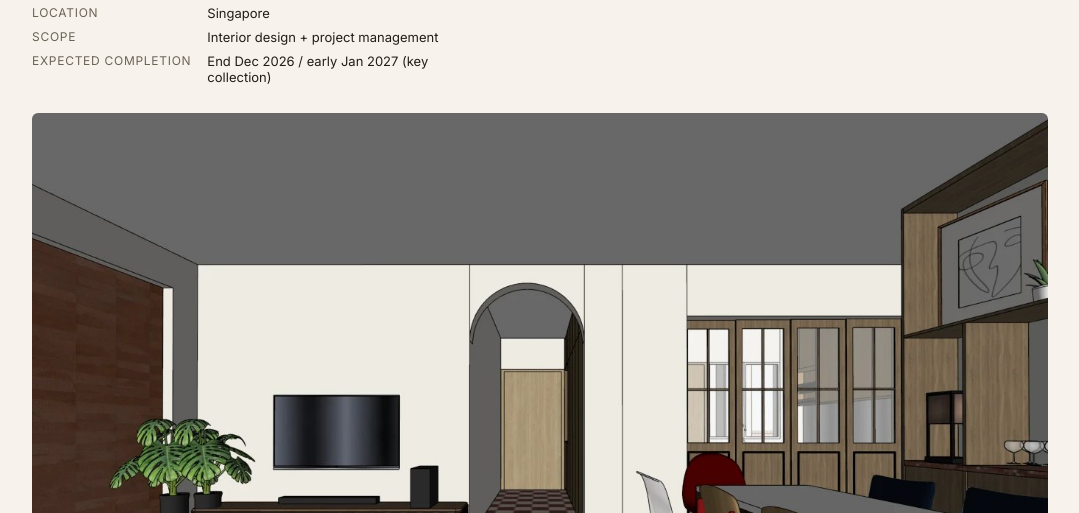
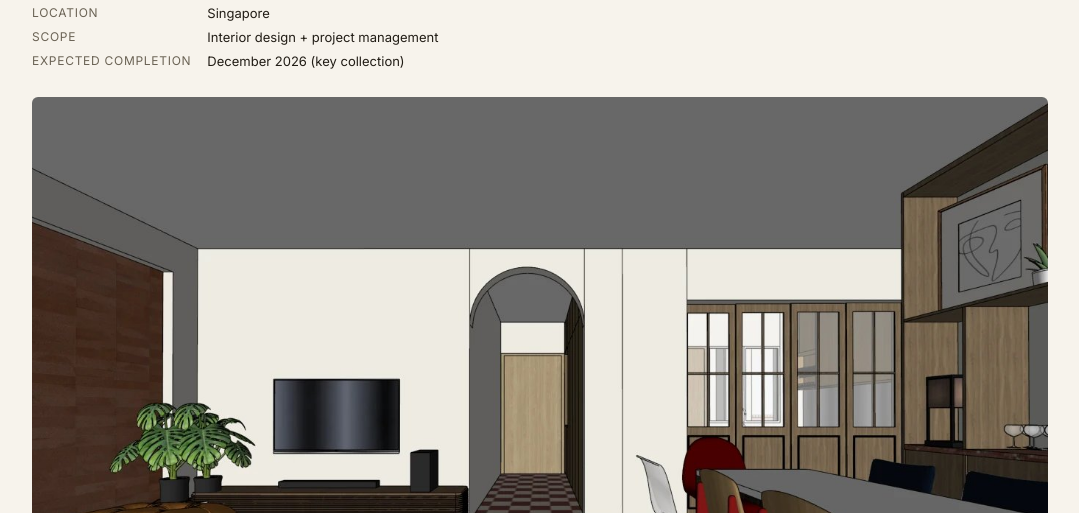
Before and after one commit to jennifergautama97-dotcom/studiojennifergautama, a plain HTML site: page checkered-past.html in a window 1280 px wide. Shown: the part 287-800 px from the top of the page, without its empty margins (100-1179 px from the left). Drawn offline with nearby package versions, Linux system fonts and the light colour scheme.

Commit message:
Checkered Past: match page completion date to homepage card
Co-Authored-By: Claude Opus 5.5 <noreply@anthropic.com>
Claude-Session: https://claude.ai/code/session_01W9BzsQabWzZY1jTFHhrrA4

```diff
--- a/checkered-past.html
+++ b/checkered-past.html
@@ -34,7 +34,7 @@
       <dt>Project type</dt><dd>Residential - condo resale</dd>
       <dt>Location</dt><dd>Singapore</dd>
       <dt>Scope</dt><dd>Interior design + project management</dd>
-      <dt>Expected completion</dt><dd>End Dec 2026 / early Jan 2027 (key collection)</dd>
+      <dt>Expected completion</dt><dd>December 2026 (key collection)</dd>
     </dl>
   </section>
 
```
